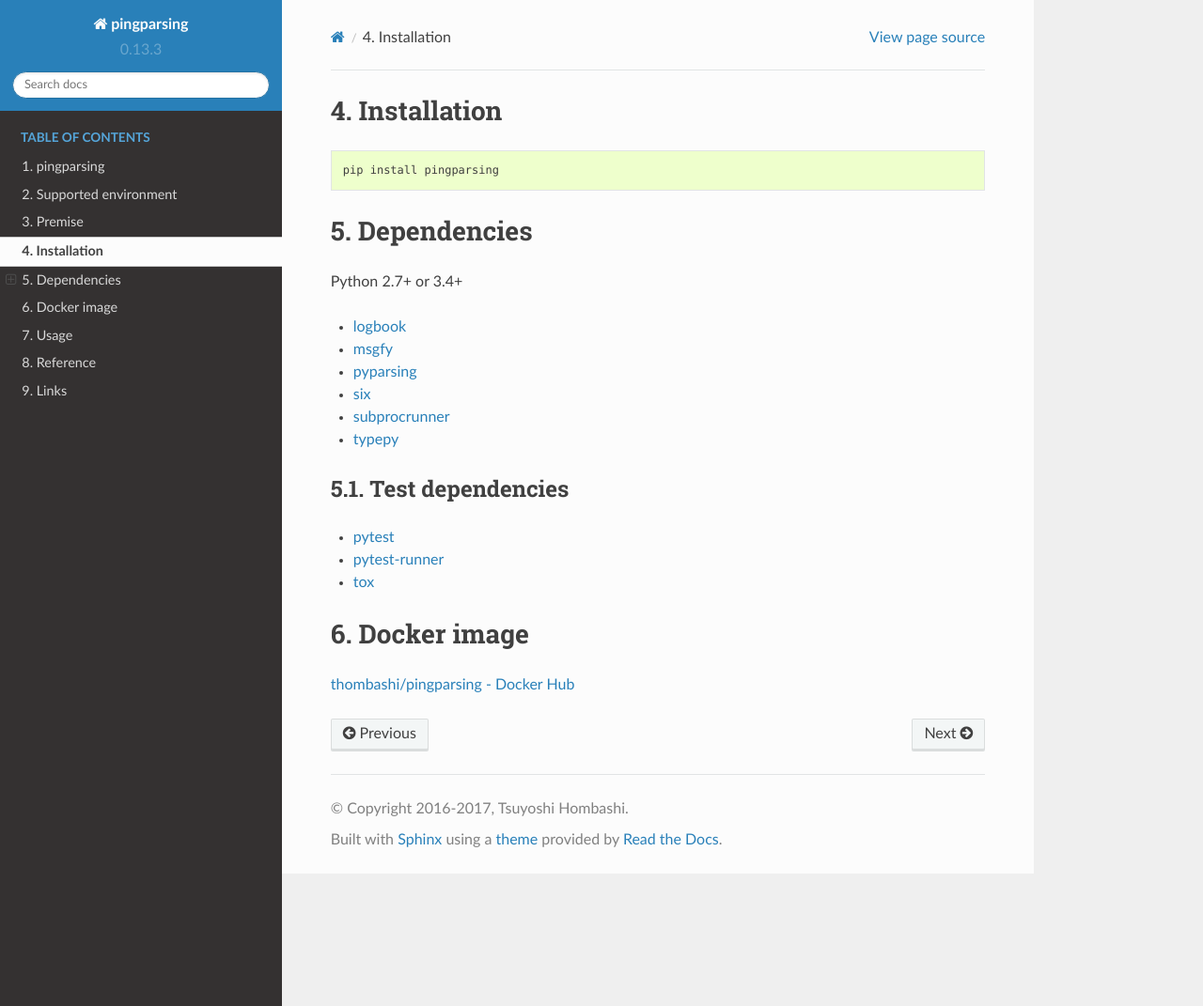
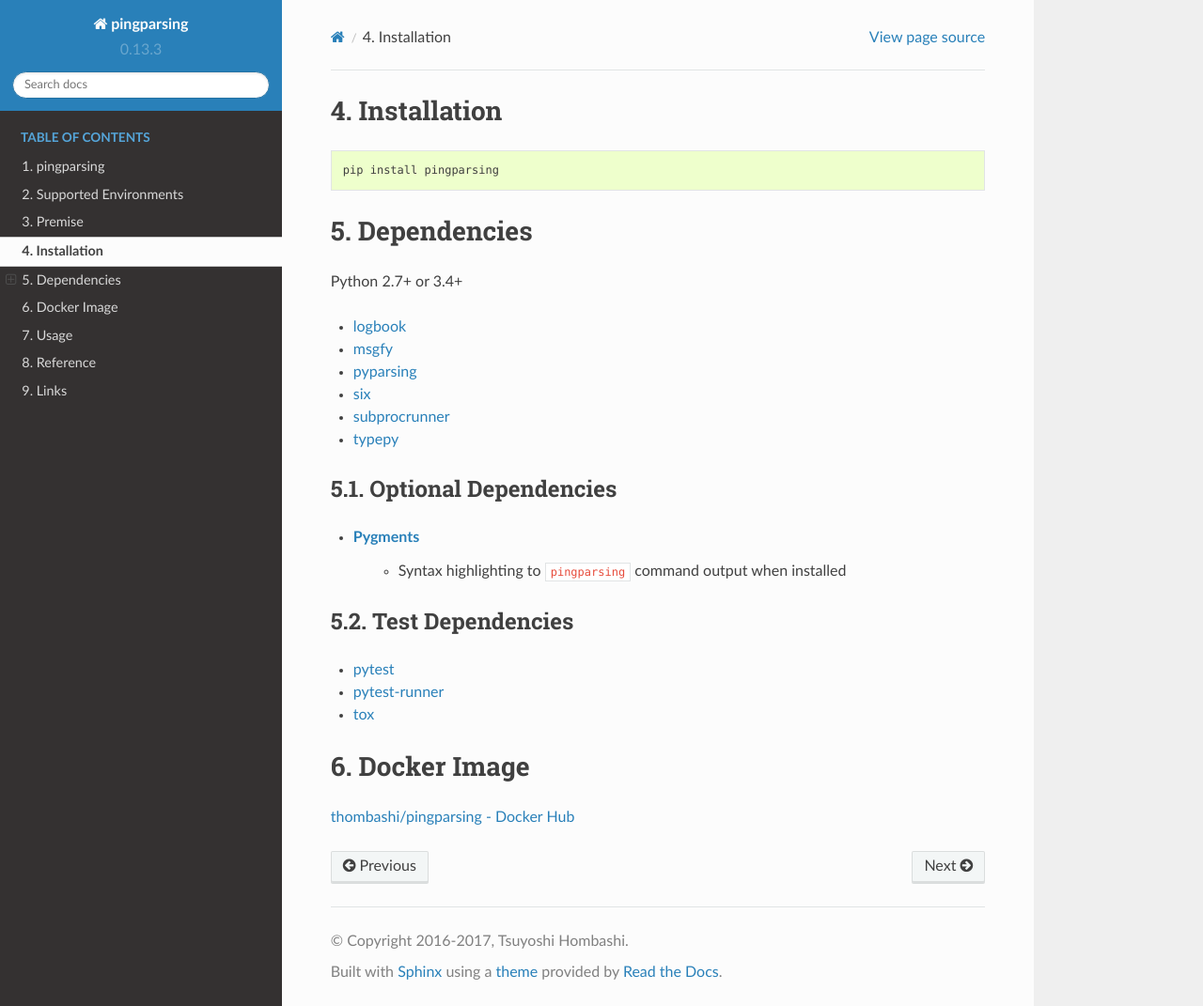
Before and after one commit to thombashi/pingparsing, a Sphinx documentation site: the page built from docs/pages/installation.rst, in a window 1280 px wide and 1071 px high. Shown: the whole window at 94% size. Built offline with Sphinx 7.4.7 and the Read the Docs theme 2.0.0, drawn with Linux system fonts in a browser that asks for light colours; pages that are not in the unit, such as notebooks, are missing from menus.

Commit message:
Update docs

```diff
--- a/docs/pages/installation.rst
+++ b/docs/pages/installation.rst
@@ -16,13 +16,18 @@
 - `subprocrunner <https://github.com/thombashi/subprocrunner>`__
 - `typepy <https://github.com/thombashi/typepy>`__
 
-Test dependencies
+Optional Dependencies
+------------------------------------
+- `Pygments <http://pygments.org/>`__
+    - Syntax highlighting to ``pingparsing`` command output when installed
+
+Test Dependencies
 -----------------
 - `pytest <https://pypi.python.org/pypi/pytest>`__
 - `pytest-runner <https://pypi.python.org/pypi/pytest-runner>`__
 - `tox <https://pypi.python.org/pypi/tox>`__
 
 
-Docker image
+Docker Image
 ==================
 `thombashi/pingparsing - Docker Hub <https://hub.docker.com/r/thombashi/pingparsing/>`__
--- a/docs/pages/introduction/supported_environment.txt
+++ b/docs/pages/introduction/supported_environment.txt
@@ -1,10 +1,10 @@
-Supported environment
+Supported Environments
 ============================
 - Linux
 - Windows
 - macOS
 
-Tested environment
+Tested Environments
 ---------------------------
 
 +--------------+-----------------------------------+
```
